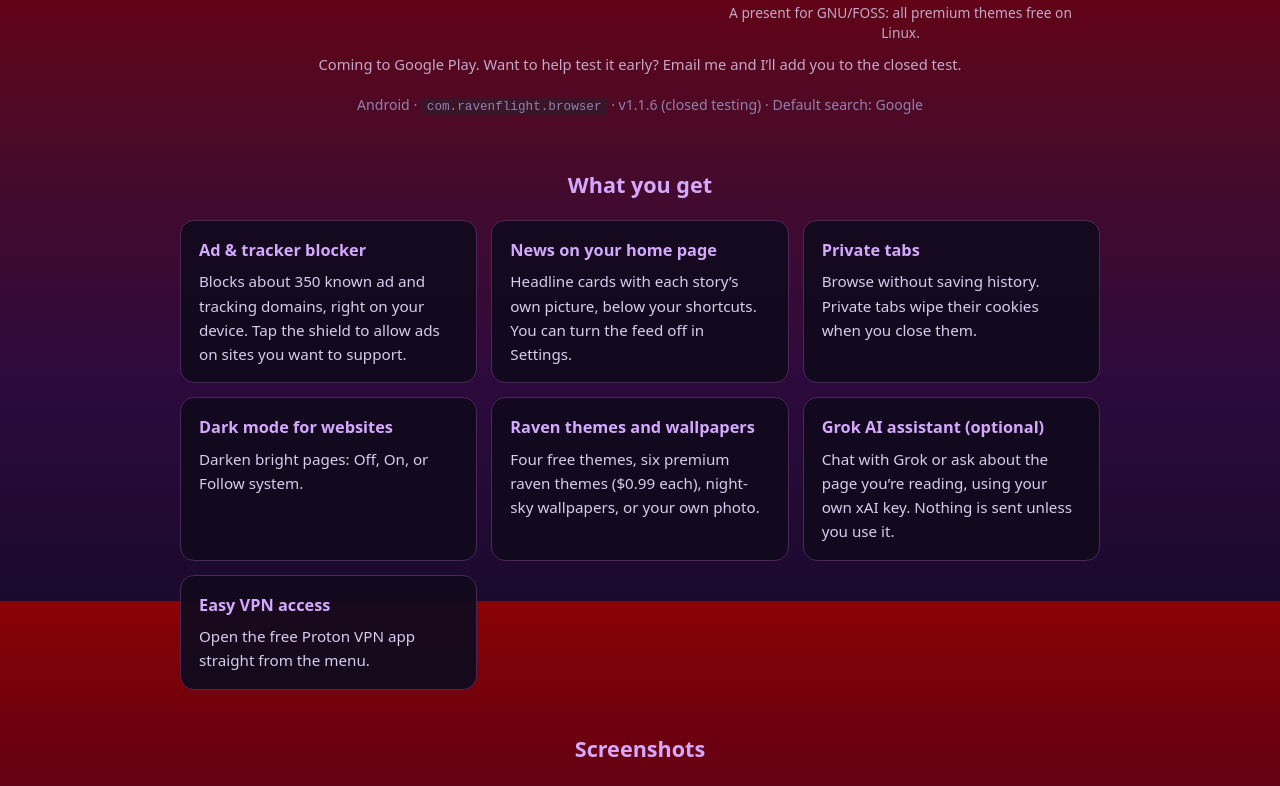
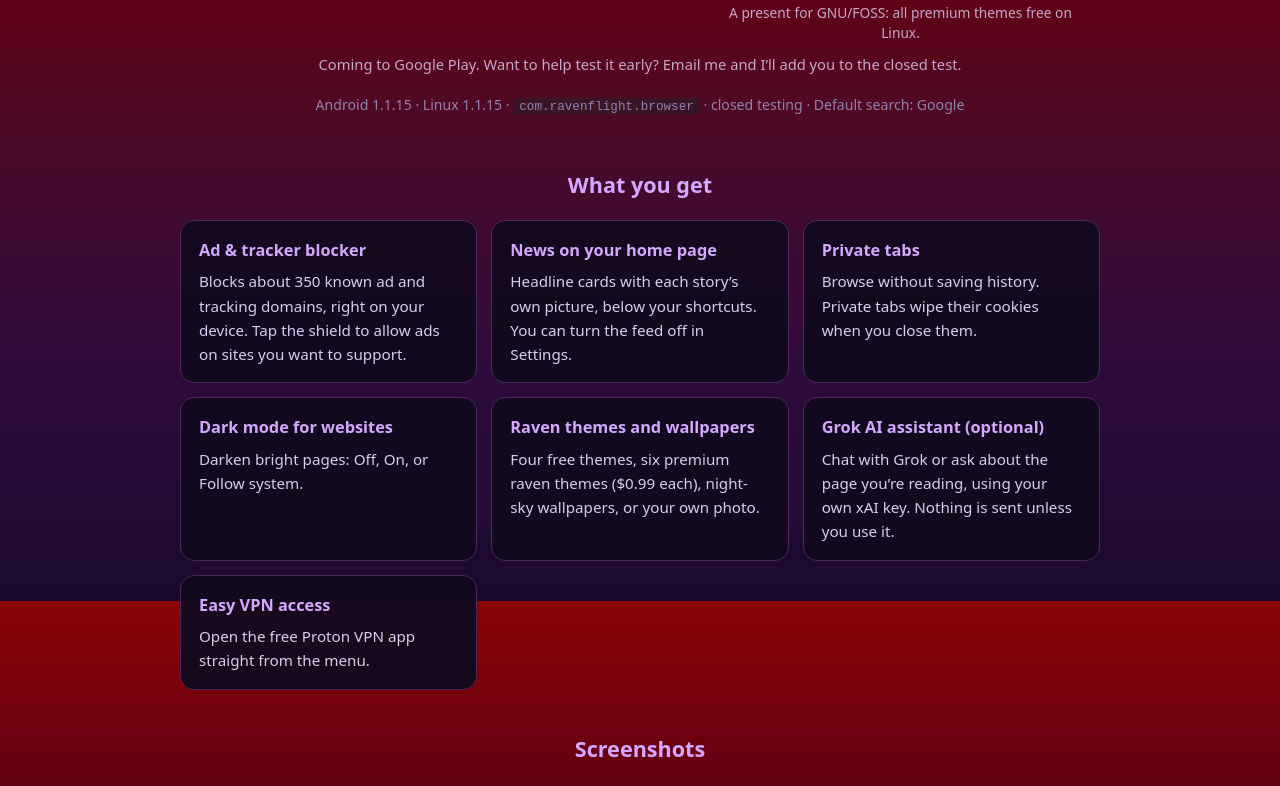
Before and after one commit to applegate5759/Ravenflight-, a plain HTML site: page index.html in a window 1280 px wide. Shown: the part 999-1785 px from the top of the page. Drawn offline with Linux system fonts and the light colour scheme.

Commit message:
Show current release 1.1.15 on the home page
Co-authored-by: applegate5759 <applegate5759@users.noreply.github.com>

```diff
--- a/index.html
+++ b/index.html
@@ -34,6 +34,7 @@
   "url": "https://applegate5759.github.io/Ravenflight-/",
   "description": "Ravenflight is a fast, private Android web browser with a midnight-dark raven look, on-device ad & tracker blocker, themes, and an optional Grok AI assistant. No account, no analytics.",
   "operatingSystem": "Android",
+  "softwareVersion": "1.1.15",
   "applicationCategory": "BrowserApplication",
   "image": "https://applegate5759.github.io/Ravenflight-/images/feature-graphic-1024x500.webp",
   "author": {"@type": "Person", "name": "Jesse Raines"},
@@ -277,7 +278,7 @@ a{color:var(--link)}
       </div>
       <p class="cta-note">Coming to Google Play. Want to help test it early? Email me and I&rsquo;ll add you to the closed test.</p>
     </div>
-    <p class="meta-line">Android &middot; <code style="background:#3a1528;padding:1px 6px;border-radius:4px;font-size:.9em">com.ravenflight.browser</code> &middot; v1.1.6 (closed testing) &middot; Default search: Google</p>
+    <p class="meta-line">Android 1.1.15 &middot; Linux 1.1.15 &middot; <code style="background:#3a1528;padding:1px 6px;border-radius:4px;font-size:.9em">com.ravenflight.browser</code> &middot; closed testing &middot; Default search: Google</p>
   </section>
 
   <section aria-labelledby="features-heading">
```
